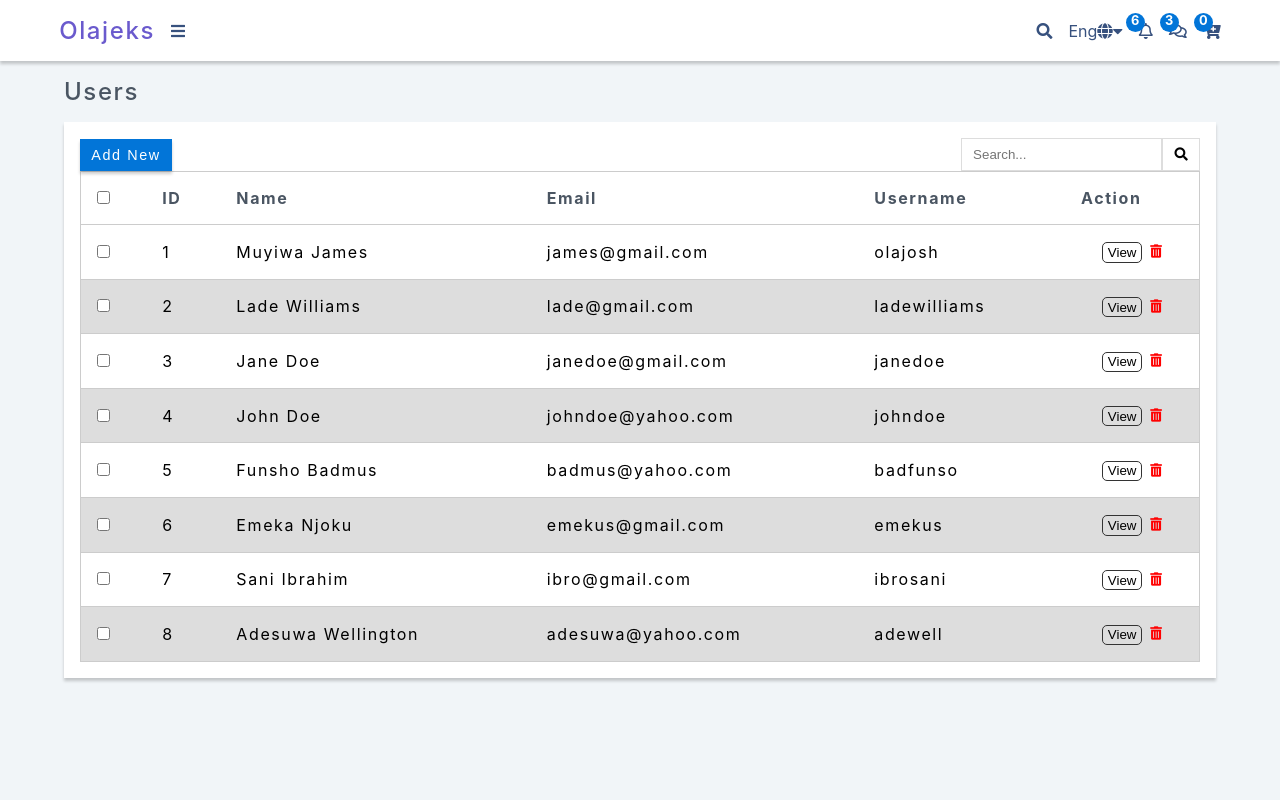
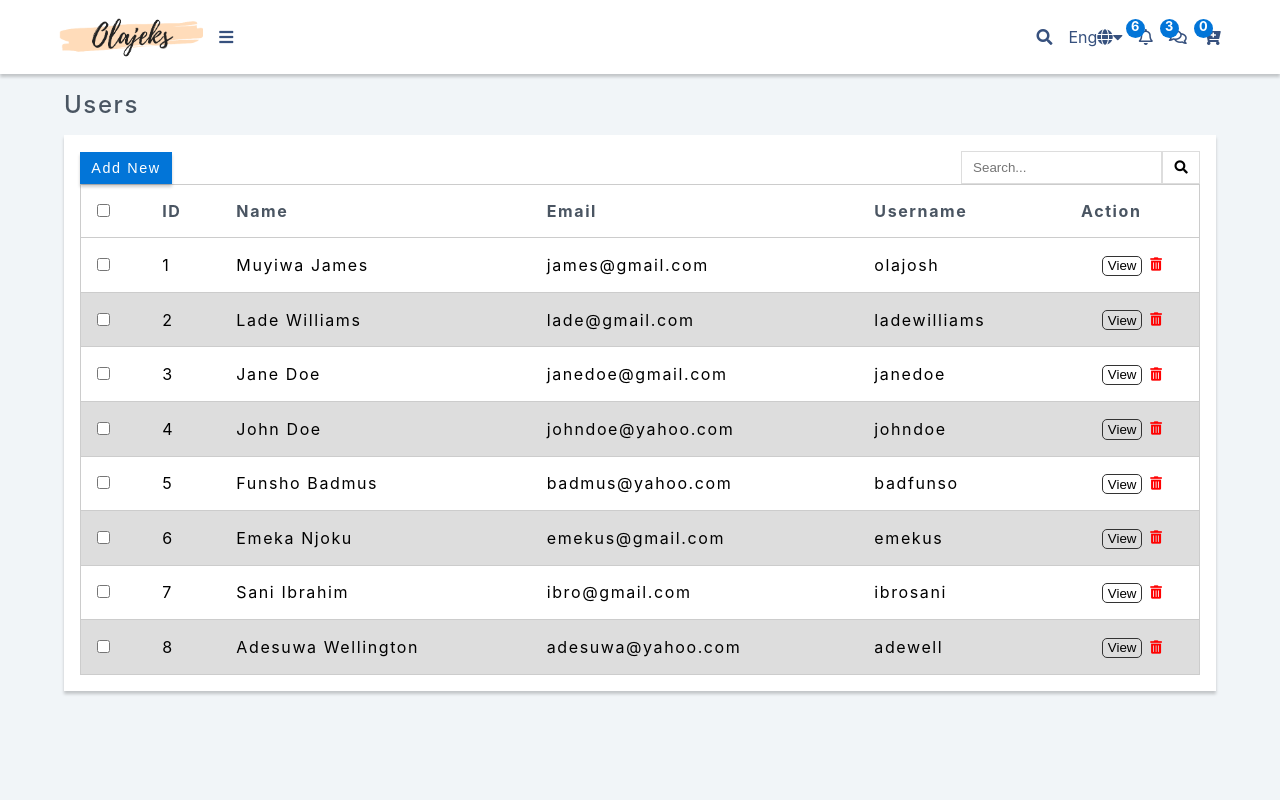
Before and after one commit to olajosh84/react-admin-panel, a React (Create React App) app: page /users in a window 1280 px wide. Shown: the top 800 px of the page. Built offline with nearby package versions, Linux system fonts and the light colour scheme.

Commit message:
Added logo

```diff
--- a/src/assets/css/styles.scss
+++ b/src/assets/css/styles.scss
@@ -120,12 +120,18 @@ Nav Bar
         justify-content: center;
         gap: 1rem;
         .logo{
-            text-transform: capitalize;
-            cursor: pointer;
+            /*text-transform: capitalize;
+            cursor: pointer;*/
             display: none;
-            a{
+            img{
+                width: 9rem;
+                display: flex;
+                align-items: center;
+                justify-content: center;
+            }
+            /*a{
                 color: slateblue;
-            }
+            }*/
         }
         .menu-icon{
             cursor: pointer;
@@ -597,9 +603,15 @@ Sidebar
             padding: 0.5rem 1rem;
             position: relative;
             .logo{
-                a{
+                img{
+                    width: 10rem;
+                    display: flex;
+                    align-items: center;
+                    justify-content: center;
+                }
+                /*a{
                     color: slateblue;
-                }
+                }*/
             }
 
             .close-sidebar{
--- a/src/components/Navbar.jsx
+++ b/src/components/Navbar.jsx
@@ -2,6 +2,7 @@ import { useRef, useState, useEffect } from "react";
 import { Link } from "react-router-dom";
 import languages from "../assets/js/languages";
 import { useGlobalContext } from "../context";
+import logo from "../assets/images/logo.png";
 
 const Navbar = ({ setShowSidebar }) => {
     const {
@@ -99,7 +100,9 @@ const Navbar = ({ setShowSidebar }) => {
             <nav className="navbar">
                 <div className="leftside-navbar">
                     <div className="logo nav-logo">
-                        <h2><Link to='/' className='link'>olajeks</Link></h2>
+                        <Link to='/' className="link">
+                            <img src={logo} alt="" />
+                        </Link>
                     </div>
                     <div className="menu-icon" onClick={showSidebar}>
                         <i className="fas fa-bars"></i>
--- a/src/components/Sidebar.jsx
+++ b/src/components/Sidebar.jsx
@@ -1,6 +1,7 @@
 import { useState, useEffect } from "react";
 import { NavLink } from "react-router-dom";
 import { useGlobalContext } from "../context.js";
+import logo from "../assets/images/logo.png";
 
 const Sidebar = () => {
     const[showDropdown, setShowDropdown] = useState(false);
@@ -35,7 +36,9 @@ const Sidebar = () => {
             <aside className="sidebar-menu" ref={sidebarRef}>
                 <div className="sidebar">
                     <div className="logo sidebar-logo">
-                        <h2><NavLink to="/" className='link'>olajeks</NavLink></h2>
+                        <NavLink to='/' className="link">
+                            <img src={logo} alt="" />
+                        </NavLink>
                     </div>
                     <div className="close-sidebar" onClick={() => hideSidebar() }>
                         <i className="fas fa-times"></i>
```
Also changed, not shown: src/assets/images/logo.png (added).
